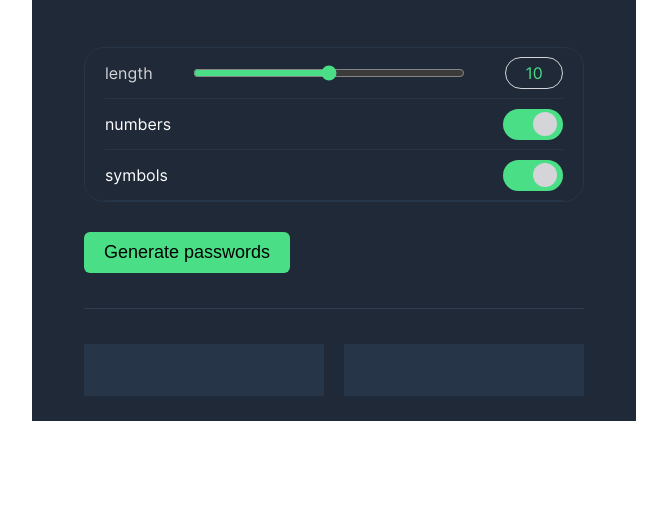
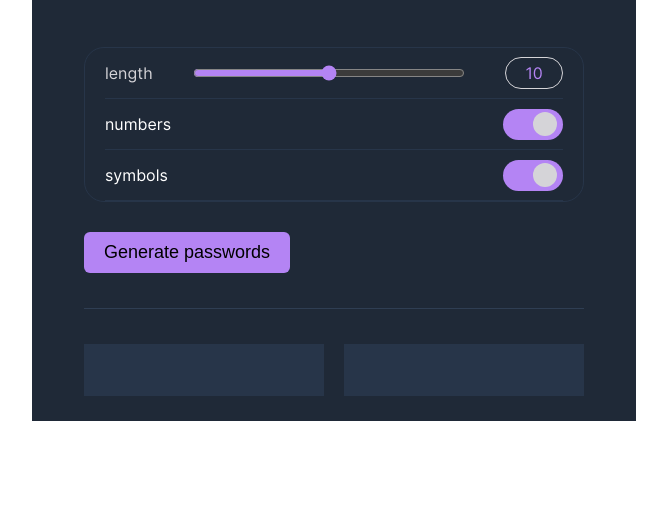
Before and after one commit to ekassel/Scrimba-Password-Generator, a plain HTML site: page index.html in a window 1280 px wide. Shown: the part 286-800 px from the top of the page, without its empty margins (306-973 px from the left). Drawn offline with Linux system fonts and the light colour scheme.

Commit message:
Updated CSS colors
Change the primary color from green to purple.

```diff
--- a/index.css
+++ b/index.css
@@ -18,7 +18,7 @@
 
 :root {
     --dark: #1F2937;
-    --primary: #4ADF86;
+    --primary: #b484f4;
     --light: #fff;
     --medium: #D5D4D8;
     --medium-dark: #273549;
```
